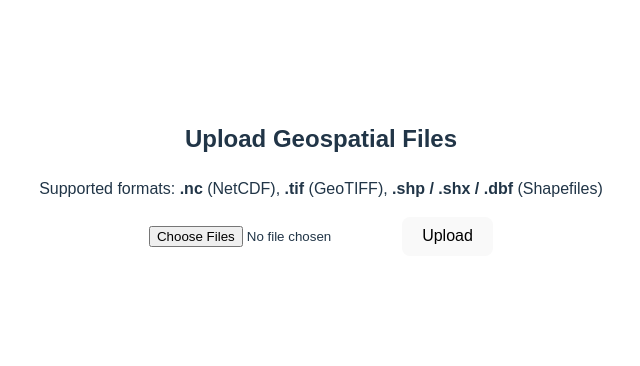
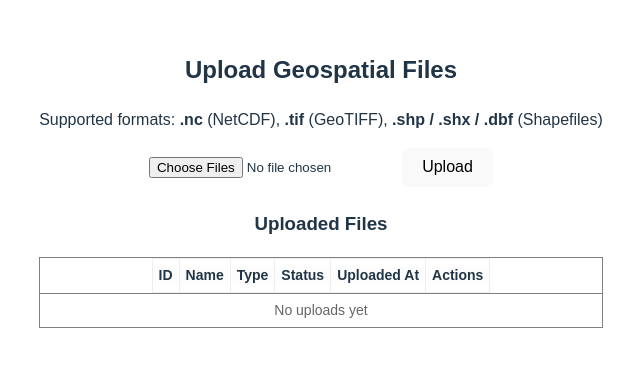
Before and after one commit to rafih268/etl-uploader, a React (Vite) app in the folder frontend/: page / in a window 1280 px wide. Shown: the part 220-586 px from the top of the page, without its empty margins (319-959 px from the left). Built offline with nearby package versions, Linux system fonts and the light colour scheme.

Commit message:
feat: add initial file catalogue

```diff
--- a/frontend/src/Upload.jsx
+++ b/frontend/src/Upload.jsx
@@ -16,6 +16,38 @@ export default function Upload() {
       />
 
       <button>Upload</button>
+
+      <h3 style={{ marginTop: 20 }}>Uploaded Files</h3>
+
+      <table
+        border={1}
+        cellPadding={6}
+        style={{
+          borderCollapse: "collapse",
+          width: "100%",
+          marginTop: 10,
+          fontSize: 14,
+        }}
+      >
+        <thread style={{ background: "#f0f0f038" }}>
+          <tr>
+            <th>ID</th>
+            <th>Name</th>
+            <th>Type</th>
+            <th>Status</th>
+            <th>Uploaded At</th>
+            <th>Actions</th>
+          </tr>
+        </thread>
+        <tbody>
+            <tr>
+              <td colSpan="6" style={{ textAlign: "center", color: "#666666ff" }}>
+                No uploads yet
+              </td>
+            </tr>
+        </tbody>
+      </table>
+
     </div>
   );
 }
```
